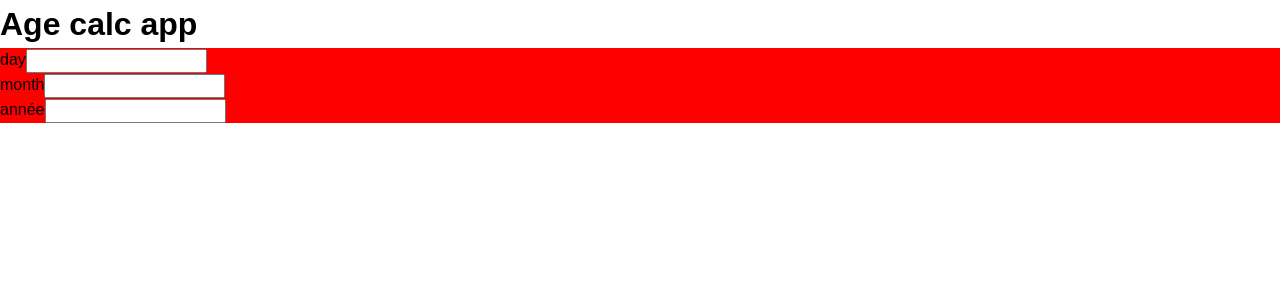
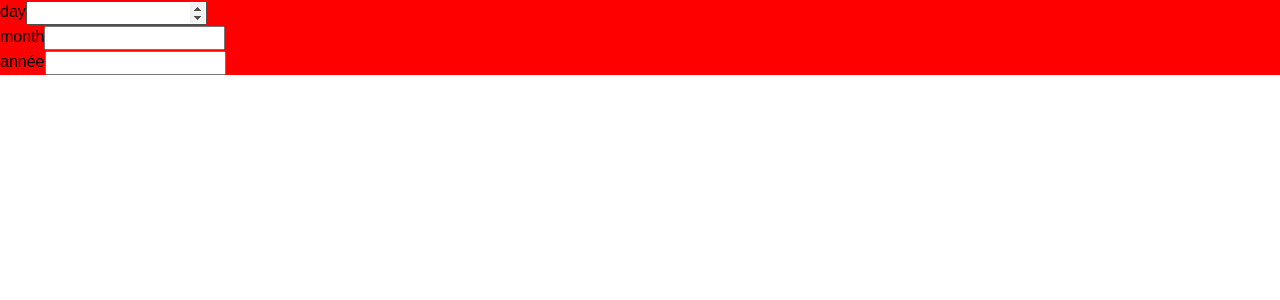
Before and after one commit to Delgorithm/react-age-calculator-app, a React (Create React App) app: page / in a window 1280 px wide. Shown: the top 300 px of the page. Built offline with nearby package versions, Linux system fonts and the light colour scheme.

Commit message:
adding the necesities to render it

```diff
--- a/src/App.js
+++ b/src/App.js
@@ -1,12 +1,10 @@
 import React from 'react';
 import FormAge from './components/formAge';
+import CurrentDate from './components/calculus';
 
 function App() {
     return (
-        <>
-        <h1>Age calc app</h1>
         <FormAge />
-        </>
     );
 }
 
```
